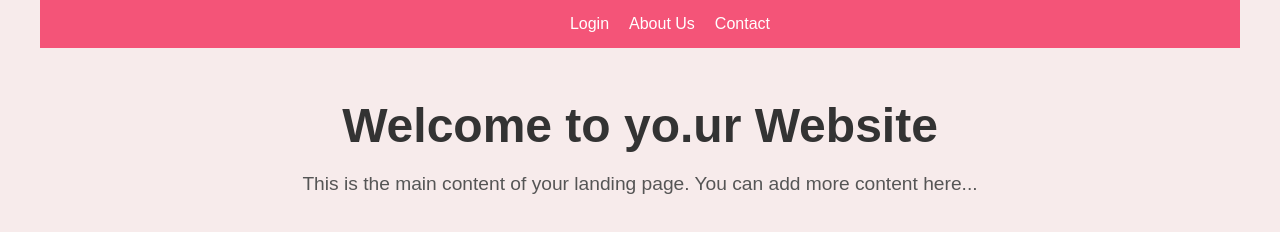
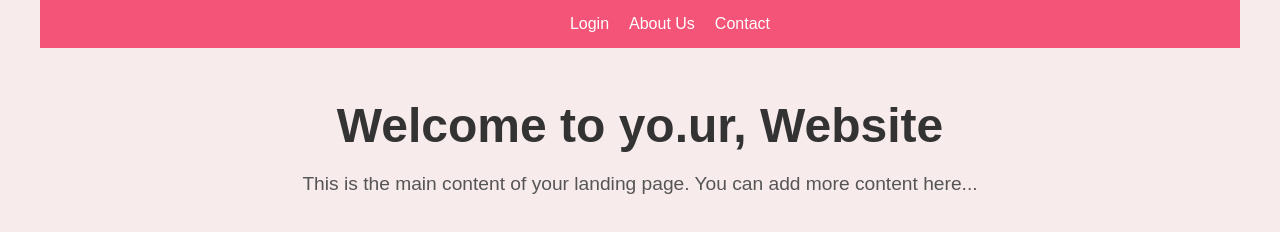
Before and after one commit to abhishektiwari-knoldus/opstest, a website: page landing.html in a window 1280 px wide. Drawn offline with Linux system fonts and the light colour scheme.

Commit message:
Update landing.html

```diff
--- a/landing.html
+++ b/landing.html
@@ -78,7 +78,7 @@
 
     <!-- Main content section -->
     <div class="content">
-      <h1>Welcome to yo.ur Website</h1>
+      <h1>Welcome to yo.ur, Website</h1>
       <p>This is the main content of your landing page. You can add more content here...</p>
     </div>
   </div>
```
